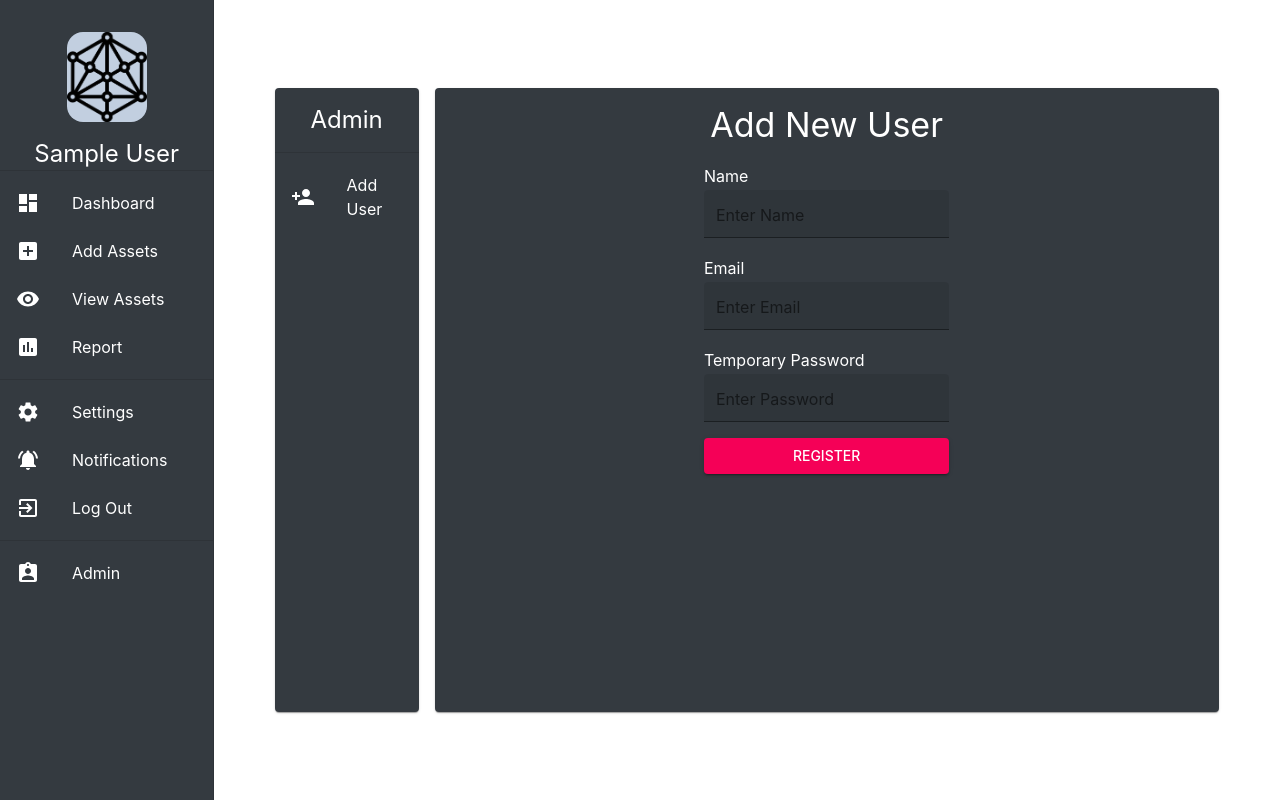
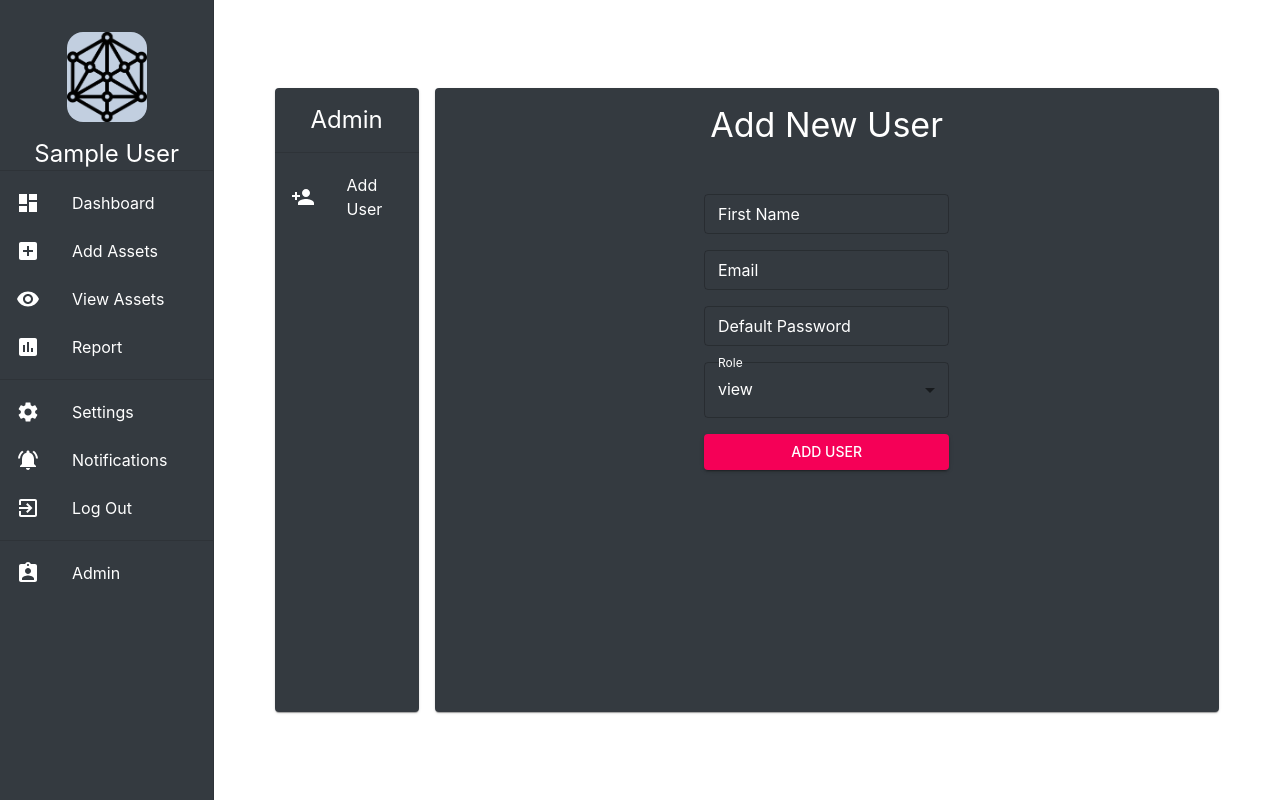
Before and after one commit to RakeshKumarA/assetztracker, a React (Create React App) app in the folder client/: page /admin in a window 1280 px wide. Built offline with nearby package versions, Linux system fonts and the light colour scheme; sample sign-in values are in the browser's storage.

Commit message:
Updated User Add Component

```diff
--- a/client/src/components/drawer/AdminDrawer.jsx
+++ b/client/src/components/admin/AdminDrawer.jsx
@@ -1,6 +1,6 @@
 import React from "react";
 import Grid from "@material-ui/core/Grid";
-import { Divider, Typography } from "@material-ui/core";
+import { Divider, Paper, Typography } from "@material-ui/core";
 import { makeStyles } from "@material-ui/core/styles";
 import List from "@material-ui/core/List";
 import ListItem from "@material-ui/core/ListItem";
@@ -41,7 +41,7 @@ const AdminDrawer = () => {
   ];
 
   return (
-    <>
+    <Paper className={classes.paperStyle}>
       <Grid container justify="center">
         <Typography variant="h5" className={classes.titleStyle}>
           Admin
@@ -62,7 +62,7 @@ const AdminDrawer = () => {
           </ListItem>
         ))}
       </List>
-    </>
+    </Paper>
   );
 };
 
--- /dev/null
+++ b/client/src/components/admin/AdminForm.jsx
@@ -0,0 +1,159 @@
+import {
+  Button,
+  FormControl,
+  Grid,
+  InputLabel,
+  MenuItem,
+  Paper,
+  Select,
+  Typography,
+} from "@material-ui/core";
+import React from "react";
+import { makeStyles } from "@material-ui/core/styles";
+
+//Form Validation Libs
+import { useForm } from "react-hook-form";
+import { yupResolver } from "@hookform/resolvers/yup";
+import * as yup from "yup";
+import AdminTextField from "../customcomponents/AdminTextField";
+
+const useStyles = makeStyles({
+  container: {
+    minHeight: "100vh",
+  },
+  cardContainer: {
+    height: "80%",
+    width: "90%",
+  },
+  paperStyle: {
+    width: "100%",
+    color: "#fff",
+  },
+  title: {
+    padding: "1rem 0",
+  },
+  inputlablestyle: {
+    color: "#fff",
+  },
+  select: {
+    color: "#fff",
+  },
+  formcontainer: {
+    paddingTop: "2rem",
+  },
+});
+
+//Form Validation Schema
+const schema = yup.object().shape({
+  email: yup.string().email("Not a Valid Email").required("Email required"),
+  password: yup.string().required("Password required"),
+  name: yup
+    .string()
+    .required("First Name Required")
+    .max(12, "Maximum 12 Characters"),
+});
+
+const AdminForm = () => {
+  const classes = useStyles();
+  const { register, handleSubmit, errors } = useForm({
+    mode: "onBlur",
+    resolver: yupResolver(schema),
+  });
+
+  const onClickHandler = (data) => {
+    console.log(data);
+  };
+  return (
+    <Paper className={classes.paperStyle}>
+      <Typography
+        variant="h4"
+        color="initial"
+        align="center"
+        className={classes.title}
+      >
+        Add New User
+      </Typography>
+
+      <Grid
+        item
+        container
+        direction="column"
+        justify="center"
+        alignItems="center"
+        className={classes.formcontainer}
+      >
+        <Grid item container sm={4} spacing={2}>
+          <Grid item container direction="column">
+            <AdminTextField
+              name="name"
+              label="First Name"
+              inputRef={register}
+              error={!!errors.name}
+              helperText={errors?.name?.message}
+            />
+          </Grid>
+          <Grid item container direction="column">
+            <AdminTextField
+              name="email"
+              label="Email"
+              inputRef={register}
+              error={!!errors.email}
+              helperText={errors?.email?.message}
+            />
+          </Grid>
+          <Grid item container direction="column">
+            <AdminTextField
+              name="password"
+              label="Default Password"
+              inputRef={register}
+              error={!!errors.password}
+              helperText={errors?.password?.message}
+              type="password"
+            />
+          </Grid>
+          <Grid item container direction="column">
+            <FormControl variant="outlined">
+              <InputLabel
+                id="demo-simple-select-label"
+                color="secondary"
+                className={classes.inputlablestyle}
+                shrink={true}
+              >
+                Role
+              </InputLabel>
+              <Select
+                defaultValue="view"
+                className={classes.inputlablestyle}
+                MenuProps={{ classes: { paper: classes.select } }}
+                inputProps={{
+                  inputRef: (ref) => {
+                    if (!ref) return;
+                    register({
+                      name: "role",
+                      value: ref.value,
+                    });
+                  },
+                }}
+              >
+                <MenuItem value={"view"}>view</MenuItem>
+                <MenuItem value={"write"}>write</MenuItem>
+                <MenuItem value={"admin"}>admin</MenuItem>
+              </Select>
+            </FormControl>
+          </Grid>
+          <Grid item container direction="column">
+            <Button
+              variant="contained"
+              color="secondary"
+              onClick={handleSubmit((data) => onClickHandler(data))}
+            >
+              Add User
+            </Button>
+          </Grid>
+        </Grid>
+      </Grid>
+    </Paper>
+  );
+};
+
+export default AdminForm;
--- /dev/null
+++ b/client/src/components/customcomponents/AdminTextField.jsx
@@ -0,0 +1,36 @@
+import { TextField } from "@material-ui/core";
+import React from "react";
+
+const AdminTextField = ({
+  variant,
+  color,
+  InputLabelProps,
+  InputProps,
+  fullWidth,
+  size,
+  ...props
+}) => {
+  return (
+    <TextField
+      variant="outlined"
+      color="secondary"
+      InputLabelProps={{
+        style: {
+          color: "#fff",
+        },
+      }}
+      InputProps={{
+        style: {
+          color: "#fff",
+        },
+      }}
+      fullWidth={true}
+      size={"small"}
+      {...props}
+    >
+      {props.children}
+    </TextField>
+  );
+};
+
+export default AdminTextField;
--- a/client/src/screens/AdminScreen.jsx
+++ b/client/src/screens/AdminScreen.jsx
@@ -1,13 +1,9 @@
 import React from "react";
 import Grid from "@material-ui/core/Grid";
-import { Button, Paper, TextField, Typography } from "@material-ui/core";
 import { makeStyles } from "@material-ui/core/styles";
-import AdminDrawer from "../components/drawer/AdminDrawer";
+import AdminDrawer from "../components/admin/AdminDrawer";
 
-//Form Validation Libs
-import { useForm } from "react-hook-form";
-import { yupResolver } from "@hookform/resolvers/yup";
-import * as yup from "yup";
+import AdminForm from "../components/admin/AdminForm";
 
 const useStyles = makeStyles({
   container: {
@@ -17,35 +13,10 @@ const useStyles = makeStyles({
     height: "80%",
     width: "90%",
   },
-  paperStyle: {
-    width: "100%",
-    color: "#fff",
-  },
-  title: {
-    padding: "1rem 0",
-  },
-});
-
-//Form Validation Schema
-const schema = yup.object().shape({
-  email: yup.string().email("Not a Valid Email").required("Email required"),
-  password: yup.string().required("Password required"),
-  name: yup
-    .string()
-    .required("First Name Required")
-    .max(12, "Maximum 12 Characters"),
 });
 
 const AdminScreen = () => {
   const classes = useStyles();
-  const { register, handleSubmit, errors } = useForm({
-    mode: "onBlur",
-    resolver: yupResolver(schema),
-  });
-
-  const onClickHandler = (data) => {
-    console.log(data);
-  };
 
   return (
     <Grid
@@ -56,87 +27,10 @@ const AdminScreen = () => {
     >
       <Grid item container className={classes.cardContainer} spacing={2}>
         <Grid item container sm={2}>
-          <Paper className={classes.paperStyle}>
-            <AdminDrawer />
-          </Paper>
+          <AdminDrawer />
         </Grid>
         <Grid item container sm={10}>
-          <Paper className={classes.paperStyle}>
-            <Typography
-              variant="h4"
-              color="initial"
-              align="center"
-              className={classes.title}
-            >
-              Add New User
-            </Typography>
-
-            <Grid
-              item
-              container
-              direction="column"
-              justify="center"
-              alignItems="center"
-            >
-              <Grid item container sm={4} spacing={2}>
-                <Grid item container direction="column">
-                  <Typography variant="subtitle1" color="initial">
-                    Name
-                  </Typography>
-                  <TextField
-                    name="name"
-                    label="Enter Name"
-                    variant="filled"
-                    fullWidth={true}
-                    size={"small"}
-                    inputRef={register}
-                    error={!!errors.name}
-                    helperText={errors?.name?.message}
-                  />
-                </Grid>
-                <Grid item container direction="column">
-                  <Typography variant="subtitle1" color="initial">
-                    Email
-                  </Typography>
-                  <TextField
-                    name="email"
-                    label="Enter Email"
-                    variant="filled"
-                    type="email"
-                    size={"small"}
-                    inputRef={register}
-                    error={!!errors.email}
-                    helperText={errors?.email?.message}
-                  />
-                </Grid>
-                <Grid item container direction="column">
-                  <Typography variant="subtitle1" color="initial">
-                    Temporary Password
-                  </Typography>
-                  <TextField
-                    name="password"
-                    label="Enter Password"
-                    variant="filled"
-                    fullWidth={true}
-                    size={"small"}
-                    inputRef={register}
-                    error={!!errors.password}
-                    helperText={errors?.password?.message}
-                    type="password"
-                  />
-                </Grid>
-                <Grid item container direction="column">
-                  <Button
-                    variant="contained"
-                    color="secondary"
-                    onClick={handleSubmit((data) => onClickHandler(data))}
-                  >
-                    REGISTER
-                  </Button>
-                </Grid>
-              </Grid>
-            </Grid>
-          </Paper>
+          <AdminForm />
         </Grid>
       </Grid>
     </Grid>
--- a/client/src/screens/Dashboard.jsx
+++ b/client/src/screens/Dashboard.jsx
@@ -1,37 +1,10 @@
 import React from "react";
-import Button from "@material-ui/core/Button";
-import { user_logout } from "../reducers/userSlice";
-import { useDispatch, useSelector } from "react-redux";
-import { CircularProgress } from "@material-ui/core";
-import { set_snackbar } from "../reducers/snackSlice";
 
 const Dashboard = () => {
-  const dispatch = useDispatch();
-  const { loading } = useSelector((state) => state.user);
-  const onLogoutClick = () => {
-    dispatch(user_logout());
-    dispatch(
-      set_snackbar({
-        snackbarOpen: true,
-        snackbarType: "success",
-        snackbarMessage: "Sucessfully logged out",
-      })
-    );
-  };
-
   return (
-    <div>
-      {loading ? (
-        <CircularProgress />
-      ) : (
-        <>
-          <h1>This is Dashboard component from dashboard screen</h1>
-          <Button variant="contained" color="primary" onClick={onLogoutClick}>
-            Logout
-          </Button>
-        </>
-      )}
-    </div>
+    <>
+      <h1>This is Dashboard component from dashboard screen</h1>
+    </>
   );
 };
 
```
Also changed, not shown: 1 other file (tests, documents, lock files or other folders).
